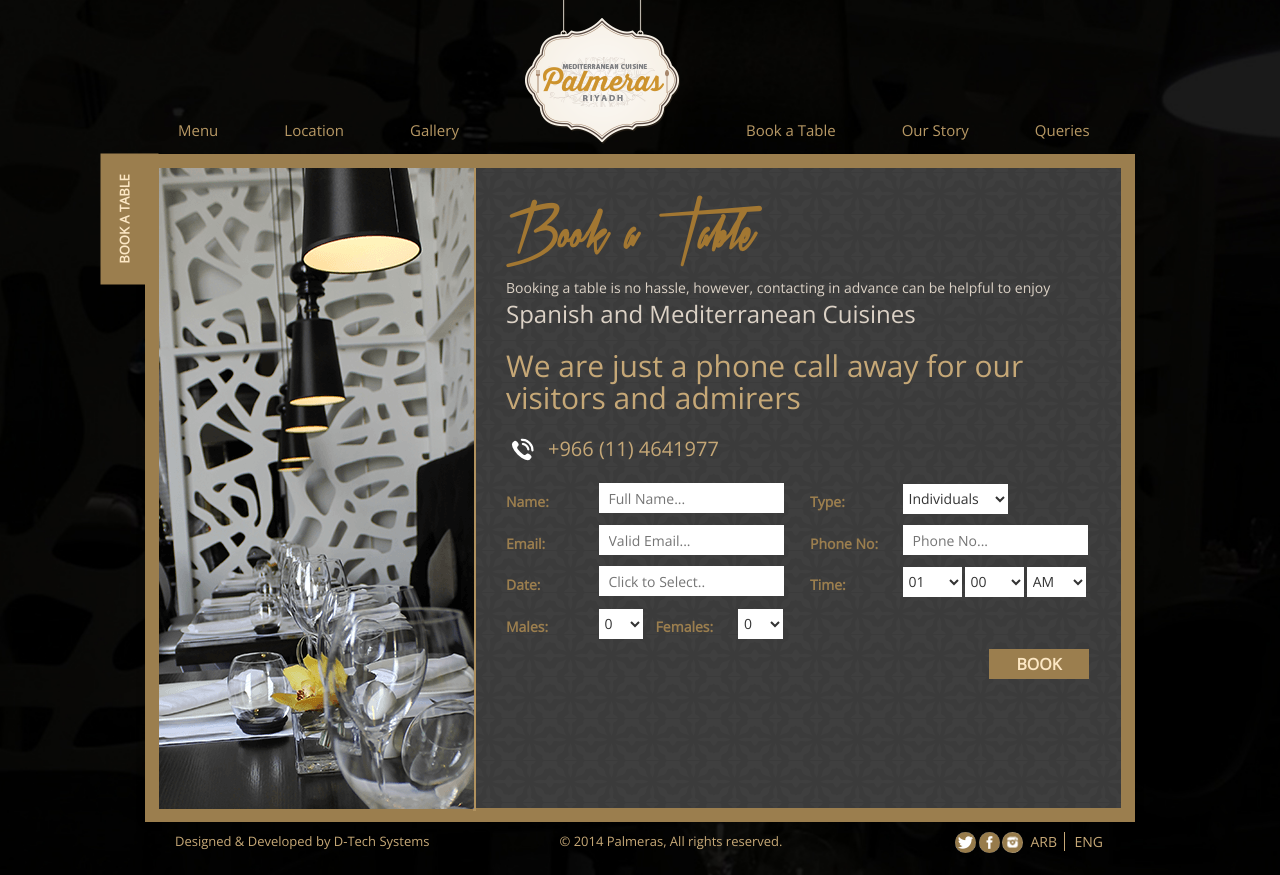
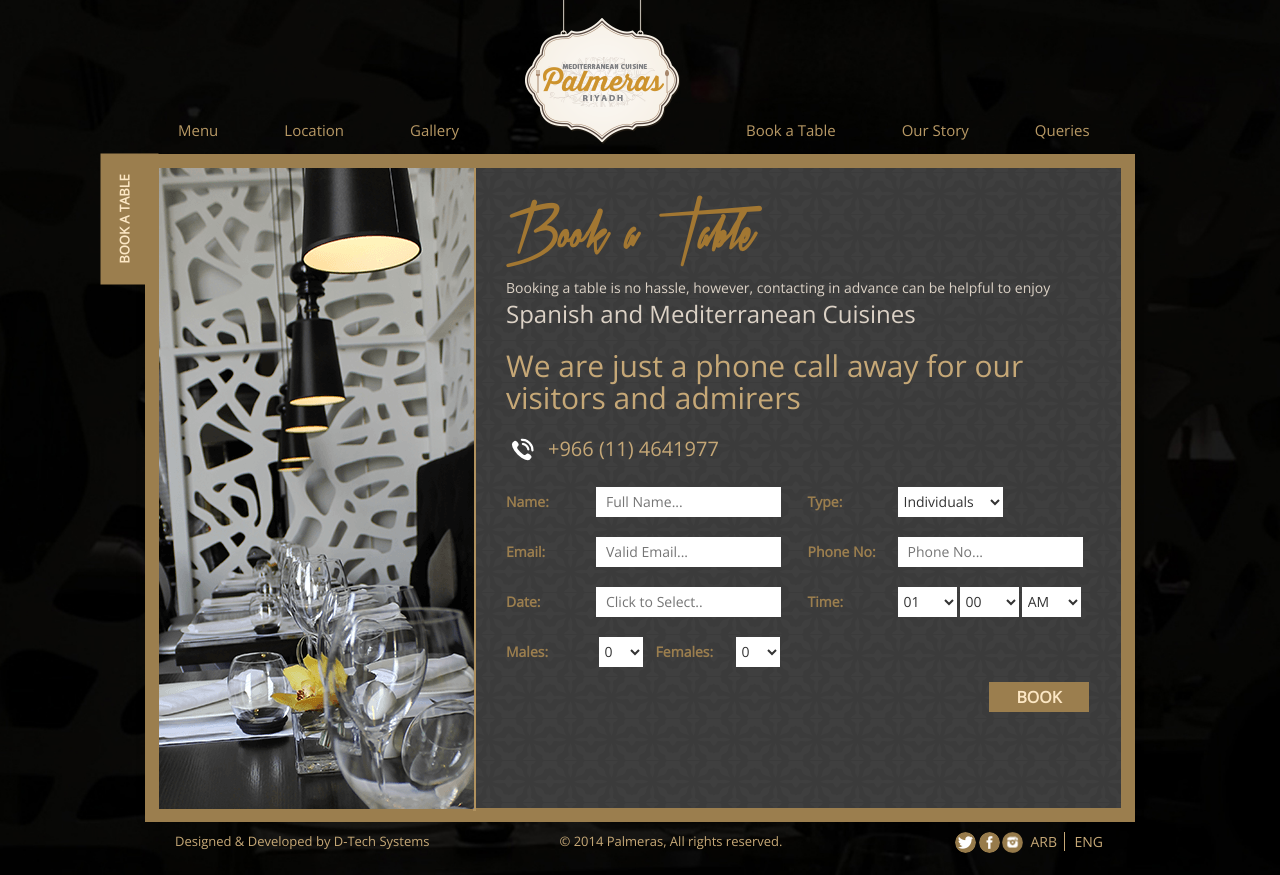
Before and after one commit to DarussalamTech/palmeraas, a PHP site: page /book-table.php in a window 1280 px wide. Run offline with PHP 8.4, Linux system fonts and the light colour scheme.

Commit message:
Change form fields... Working on IE Cross browser Issue.. Add IE hack file css/all-ie-only.css

```diff
--- a/book-table.php
+++ b/book-table.php
@@ -16,6 +16,7 @@
 <script src="js/jquery-1.11.0.min.js"></script>
 <script type="text/javascript" src="js/jquery.slimscroll.js"></script>
 <script src="js/jquery.loading-indicator.min.js"></script>
+
         <script>
         document.createElement('header');
         document.createElement('nav');
@@ -27,6 +28,9 @@
         </script>
         <link rel="stylesheet" href="css/BeatPicker.min.css"/>
          <script src="js/BeatPicker.min.js"></script>
+   <!--[if IE]>
+	<link rel="stylesheet" type="text/css" href="css/all-ie-only.css" />
+   <![endif]-->
 </head>
 <body>
 <div id="wraper">
@@ -45,18 +49,16 @@
             <p class="book-table-para">We are just a phone call away for our visitors and admirers</p>
             <p class="address_icon"><span><img src="images/telephone_icon.png" alt="palmeras phone"></span>+966 (11) 4641977</p>
             <form action="" method="post">
-        	<label>Name:</label>                                   <input type="text" name="Name" placeholder="Full Name...">
-            <label class="time_label">Type:</label>                <select style="width:105px !important;" name="type">
+        	<label>Name:</label><input type="text" name="Name" placeholder="Full Name...">
+            <label class="time_label">Type:</label><select style="width:105px !important;" name="type">
                                                         <option>Individuals</option>
                                                         <option>Family</option>
                                                         <option>Company</option>
-                                                    </select>	<br>
-            <label>Email:</label>		<input type="email" name="email" placeholder="Valid Email...">
-            <label class="time_label">Phone No:</label>		<input type="tel" name="telephone" placeholder="Phone No..."><br>
-            <label>Date:</label>		<!--<input type="datetime" name="date_time">--> <input type="text" data-beatpicker="true" placeholder="Click to Select.."/>
-
-                    <label class="time_label">Time:</label>
-            		<select name="hour">
+                                                       </select>	<br>
+            <label>Email:</label><input type="email" name="email" placeholder="Valid Email...">
+            <label class="time_label">Phone No:</label><input type="tel" name="telephone" placeholder="Phone No..."><br>
+            <label>Date:</label><input type="text" data-beatpicker="true" placeholder="Click to Select.."/>
+                    <label class="time_label">Time:</label><select name="hour">
                     	<option>01</option>
                         <option>02</option>
                         <option>03</option>
@@ -70,7 +72,7 @@
                         <option>11</option>
                         <option>12</option>
                     </select>
-            		<select name="minuts">
+                    <select name="minuts">
                     	<option>00</option>
                     	<option>01</option>
                         <option>02</option>
@@ -132,36 +134,12 @@
                         <option>58</option>
                         <option>59</option>
                     </select>
-					<select name="time_format">
+                    <select name="time_format">
                     	<option>AM</option>
                     	<option>PM</option>
-                    </select>
-                    <br>
-                    <!-- <label>Number of Persons:</label>
-            		<select name="number of person">
-                    	<option>1</option>
-                        <option>2</option>
-                        <option>3</option>
-                        <option>4</option>
-                        <option>5</option>
-                        <option>6</option>
-                        <option>7</option>
-                        <option>8</option>
-                        <option>9</option>
-                        <option>10</option>
-                        <option>11</option>
-                        <option>12</option>
-                        <option>13</option>
-                        <option>14</option>
-                        <option>15</option>
-                        <option>16</option>
-                        <option>17</option>
-                        <option>18</option>
-                        <option>19</option>
-                        <option>20</option>
-                    </select>-->
+                    </select><br>
                     <label>Males:</label>
-            		<select style="width:44.6px !important;" name="male">
+                    <select style="width:44.6px !important;" name="male">
                         <option selected>0</option>
                     	<option>1</option>
                         <option>2</option>
@@ -184,8 +162,7 @@
                         <option>19</option>
                         <option>20</option>
                     </select>
-                    <label style="margin: 0 -10px 0 10px !important;">Females:</label>
-            		<select style="width:44.6px !important;" name="female">
+                    <label style="margin: 0 -10px 0 10px !important;">Females:</label><select style="width:44.6px !important;" name="female">
                         <option selected>0</option>
                     	<option>1</option>
                         <option>2</option>
--- /dev/null
+++ b/css/all-ie-only.css
@@ -0,0 +1,3 @@
+.right-story form select{position:relative; /*top:5px;*/ padding-bottom:4px;}
+a img{border:none;}
+.text-our-story, .text-book-table{top:154px !important; margin:0 0 0 -72px !important;}
--- a/css/style.css
+++ b/css/style.css
@@ -32,6 +32,10 @@
 	max-height:100%;
 	background:url(../images/background.jpg) no-repeat;
 	background-size:cover;
+	-webkit-background-size: cover;
+	-moz-background-size: cover;
+	-o-background-size: cover;
+	background-size: cover;
 }
 
 #wraper {
@@ -390,25 +394,31 @@
 }
 
 .twitter_icon {
-	background:url(../images/twitter.png) no-repeat #fff;
+	background:url(../images/twitter.png) no-repeat;
 	width:7px;
 	height:21px;
 	display:inline-block;
 	border-radius:50%;
+	 -webkit-border-radius: 50%;
+    -moz-border-radius: 50%;
 }
 
 .facebook_icon {
-	background:url(../images/facebook.png) no-repeat #fff;
+	background:url(../images/facebook.png) no-repeat;
 	width:7px;
 	height:21px;
 	display:inline-block;
 	border-radius:50%;
+	 -webkit-border-radius: 50%;
+    -moz-border-radius: 50%;
 }
-.instagram_icon{background:url(../images/instagram.png) #fff;
+.instagram_icon{background:url(../images/instagram.png);
 	width:7px;
 	height:21px;
 	display:inline-block;
-	border-radius:50%;}
+	border-radius:50%;
+	 -webkit-border-radius: 50%;
+    -moz-border-radius: 50%;}
 
 .twitter_icon:hover {
 	background:url(../images/twitter_active.png) no-repeat;
@@ -606,8 +616,8 @@
     font-size: 14px;
     font-weight: bold;
     width: 90px;
+	height:30px;
 	margin:10px 0;
-	vertical-align:middle;
 }
 .right-story form input[type=text],
 .right-story form input[type=tel],
@@ -624,6 +634,7 @@
 							font-family: "Open Sans",sans-serif; font-size: 14px;
 							background-image:none !important;
 							margin-bottom:10px;
+							line-height:30px;
 						}
 .right-story form select{padding-left: 2px; width: 59.6px}
 .right-story form select option{padding-left:10px;}
@@ -648,7 +659,8 @@
 #testDiv4 p span {font-family: "Xtreem_Medium_Demo"; font-size: 32px; font-weight: bold; color:#a27732;}
 .input-parent.input-container {
     display: inline;
-    width: 320px;
+    width: auto;
+	height: auto;
 }
 button.beatpicker-clear { background: #9b7e4e;
     border: medium none;
--- a/gallery.php
+++ b/gallery.php
@@ -24,6 +24,9 @@
         document.createElement('footer');
         document.createElement('hgroup');
         </script>
+   <!--[if IE]>
+	<link rel="stylesheet" type="text/css" href="css/all-ie-only.css" />
+   <![endif]-->
 </head>
 <body>
 <div id="wraper">
--- a/index.php
+++ b/index.php
@@ -12,7 +12,9 @@
     <meta name="viewport" content="width=device-width">
     <!--Google Web Master Tracking -->
     <meta name="google-site-verification" content="NkxDmxefHFsAm_1GPPi-sviILu4I0s81ekkYnxsoVJU" />
-
+	<!--[if IE]>
+	  <link rel="stylesheet" type="text/css" href="css/all-ie-only.css" />
+    <![endif]-->
 </head>
 <body>
 <div id="wraper">
--- a/location.php
+++ b/location.php
@@ -53,6 +53,9 @@
         document.createElement('footer');
         document.createElement('hgroup');
         </script>
+         <!--[if IE]>
+	<link rel="stylesheet" type="text/css" href="css/all-ie-only.css" />
+   <![endif]-->
 </head>
 <body>
 <div id="wraper">
--- a/menu.php
+++ b/menu.php
@@ -17,7 +17,9 @@
 <script src="js/jquery.loading-indicator.min.js"></script>
 
 <?php include_once('menu_pages_info.php');?>
-
+ <!--[if IE]>
+	<link rel="stylesheet" type="text/css" href="css/all-ie-only.css" />
+   <![endif]-->
 </head>
 <body>
 <div id="wraper">
--- a/our-story.php
+++ b/our-story.php
@@ -25,6 +25,9 @@
         document.createElement('footer');
         document.createElement('hgroup');
         </script>
+         <!--[if IE]>
+	<link rel="stylesheet" type="text/css" href="css/all-ie-only.css" />
+   <![endif]-->
 </head>
 <body>
 <div id="wraper">
@@ -47,7 +50,7 @@
                 <p>I said to him: &quot;I will offer you to clone this great restaurant of yours and have it moved to the Kingdom of Saudi Arabia.&quot;</p>
 				<p>To which I quickly added, &quot;it is better for you to agree with me now than to show up tomorrow at the exhibition. For by then I will have your restaurant in competition with other restaurant&quot;</p>
 				<p>Frederico was quick and relied &quot;no .. no .. I will take you to the Exhibition at ten in the morning myself!&quot;</p>
- 				<p>I was surprised at the answer thinking he would agree immediately. He then continued &quot;... I challenge you to find a company that specializes in planning, design, implementation, management and operation of restaurants in Spain with the rest of my partners! My partners are Mr. Benjamin, one of the smartest characters in Madrid. He is ultra-elegant and has a chain of great restaurants. Also Mr. Ramon who does not just have great charisma but also excellent leadership characteristics and is currently the president of the young chefs Federation in Europe and owns owns one of the largest Restaurants in Madrid.&quot;</p>
+ 				<p>I was surprised at the answer thinking he would agree immediately. He then continued &quot;... I challenge you to find a company that specializes in planning, design, implementation, management and operation of restaurants in Spain with the rest of my partners! My partners are Mr. Benjamin, one of the smartest characters in Madrid. He is ultra-elegant and has a chain of great restaurants. Also Mr. Ramon who does not just have great charisma but also excellent leadership characteristics and is currently the president of the young chefs Federation in Europe and owns one of the largest Restaurants in Madrid.&quot;</p>
 				<p>Of course they won the bet!</p>
 				<p>And the result now surrounds you. This is the new spirit of the &quot;Concept&quot; I chanced upon in Spain. It is inspired by Granada Architecture, and is the product of more than two years of hard work by the team. The Spanish team members have visited us on numerous occasions to assist us in ensuring that we perfectly introduce the &quot;Concept&quot; , its flavors and ambiance to Riyadh and its inhabitants. This is important to me so that our guests can experience the same as I did: the warmth of the place the delicious dishes all while enjoying an excellent service.</p>
                 <p style="text-align:right"><span>Youssef..</span></p>
--- a/queries.php
+++ b/queries.php
@@ -25,6 +25,9 @@
         document.createElement('footer');
         document.createElement('hgroup');
         </script>
+         <!--[if IE]>
+	<link rel="stylesheet" type="text/css" href="css/all-ie-only.css" />
+   <![endif]-->
 </head>
 <body>
 <div id="wraper">
```
Also changed, not shown: images/background.jpg, images/background_old.jpg (added), images/facebook.png, images/fb_active.png, images/instagram.png, images/instagram_active.png, images/twitter.png, images/twitter_active.png.
